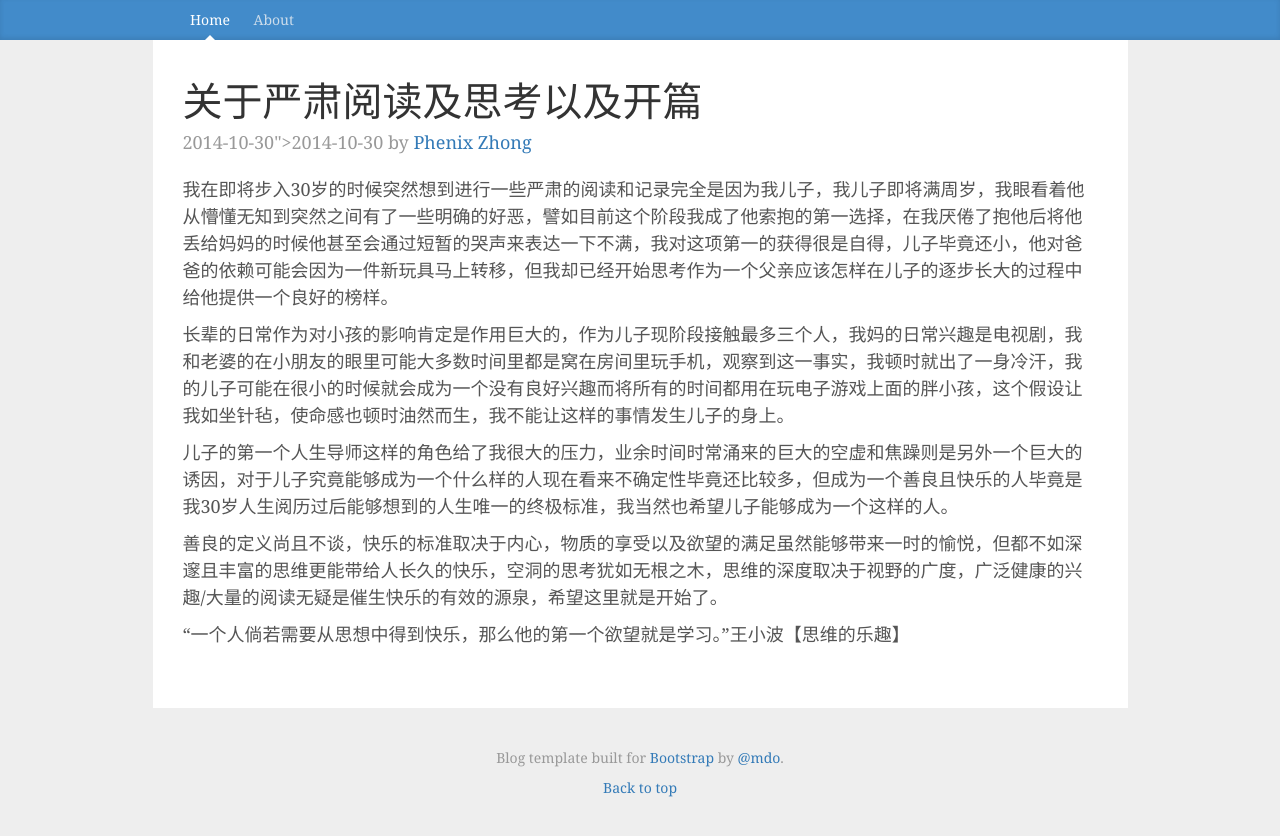
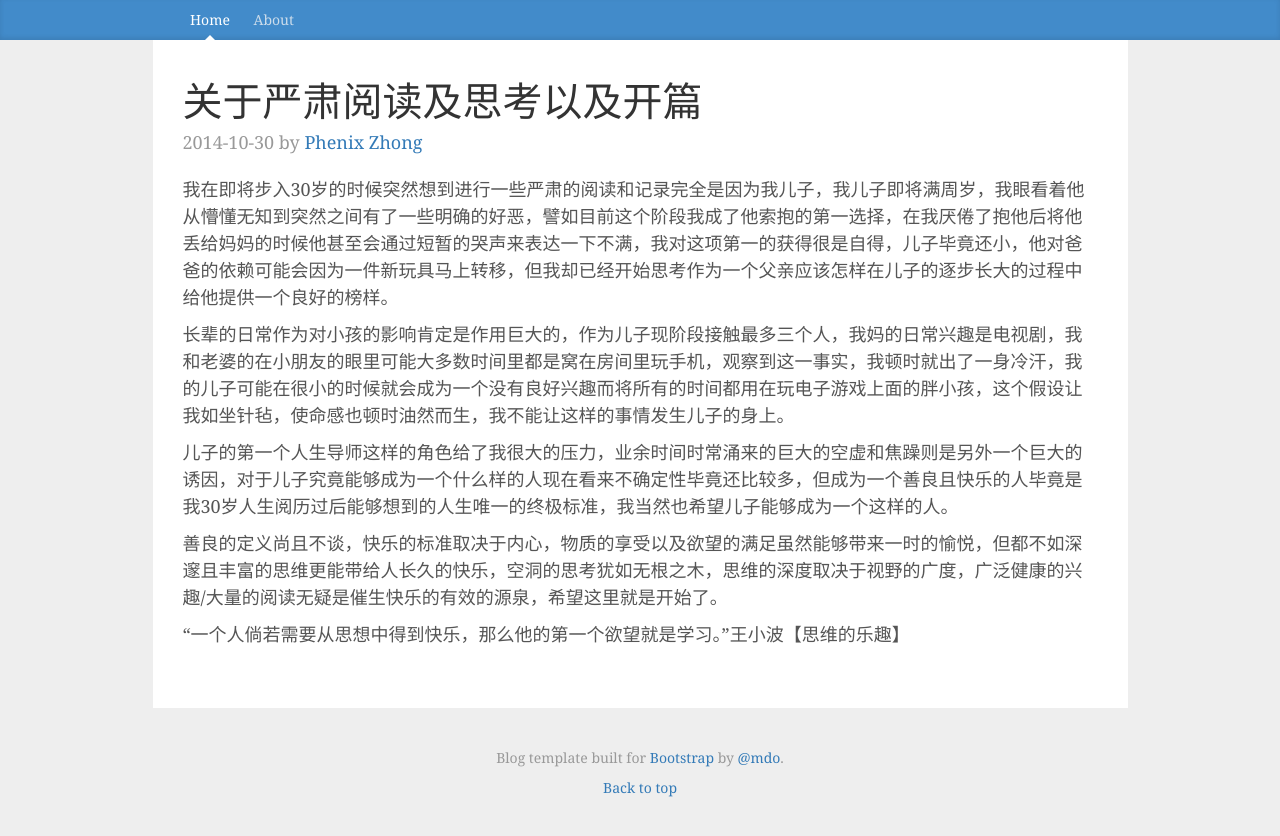
Before and after one commit to insolo/Reading-notes, a Jekyll site: the page built from _posts/2014-10-30-reading-and-thinking-seriously.md, in a window 1280 px wide. Shown: the top 836 px of the page. Built offline with Jekyll 4.4.1, drawn with Linux system fonts in a browser that asks for light colours; Markdown is read by kramdown in place of the engine named in the settings.

Commit message:
small change

```diff
--- a/_layouts/post.html
+++ b/_layouts/post.html
@@ -29,7 +29,7 @@
 
           <div class="blog-post">
             <h2 class="blog-post-title">{{ page.title }}</h2>
-            <p class="blog-post-meta">{{ page.date | date:"%Y-%m-%d" }}">{{ page.date | date:"%Y-%m-%d" }} by <a href="http://readingseriously.com/">{{ site.author }}</a></p>
+            <p class="blog-post-meta">{{ page.date | date:"%Y-%m-%d" }} by <a href="http://readingseriously.com/">{{ site.author }}</a></p>
              {{ content }}
 
           </div>
```
